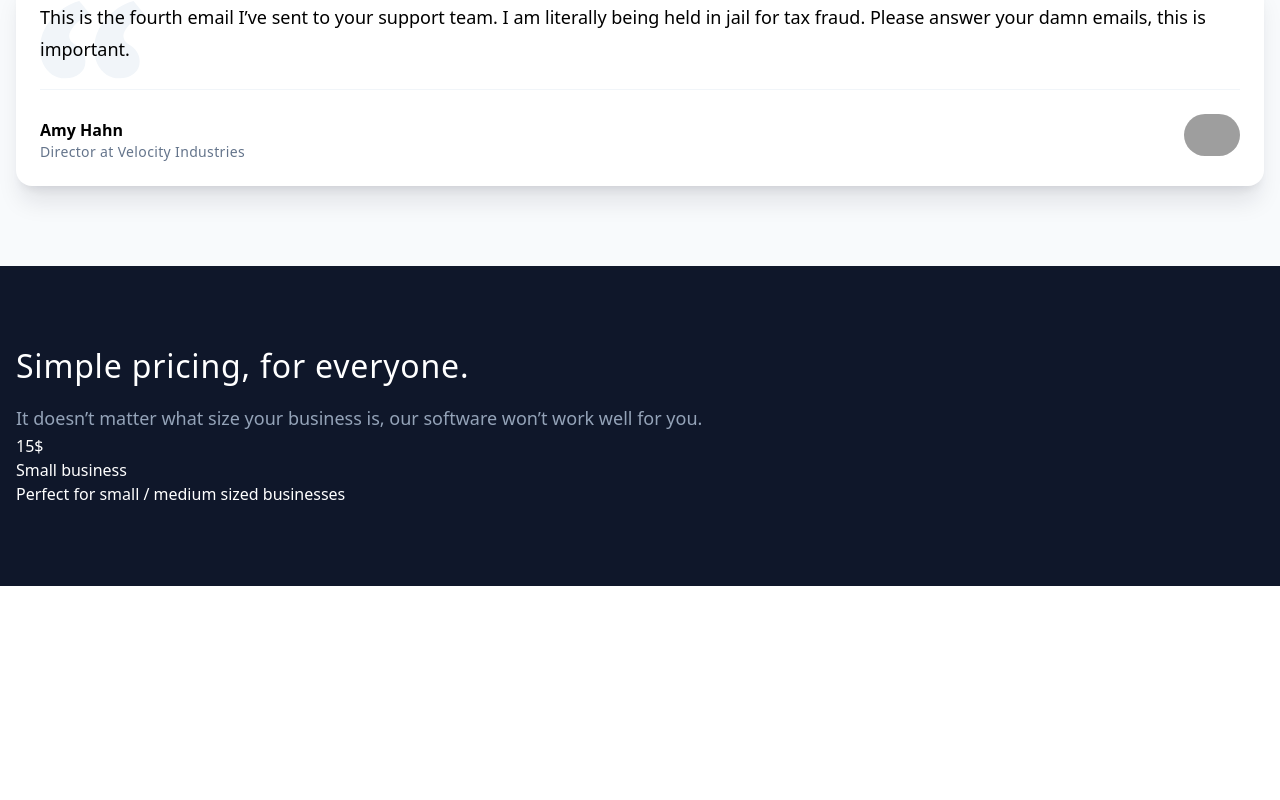
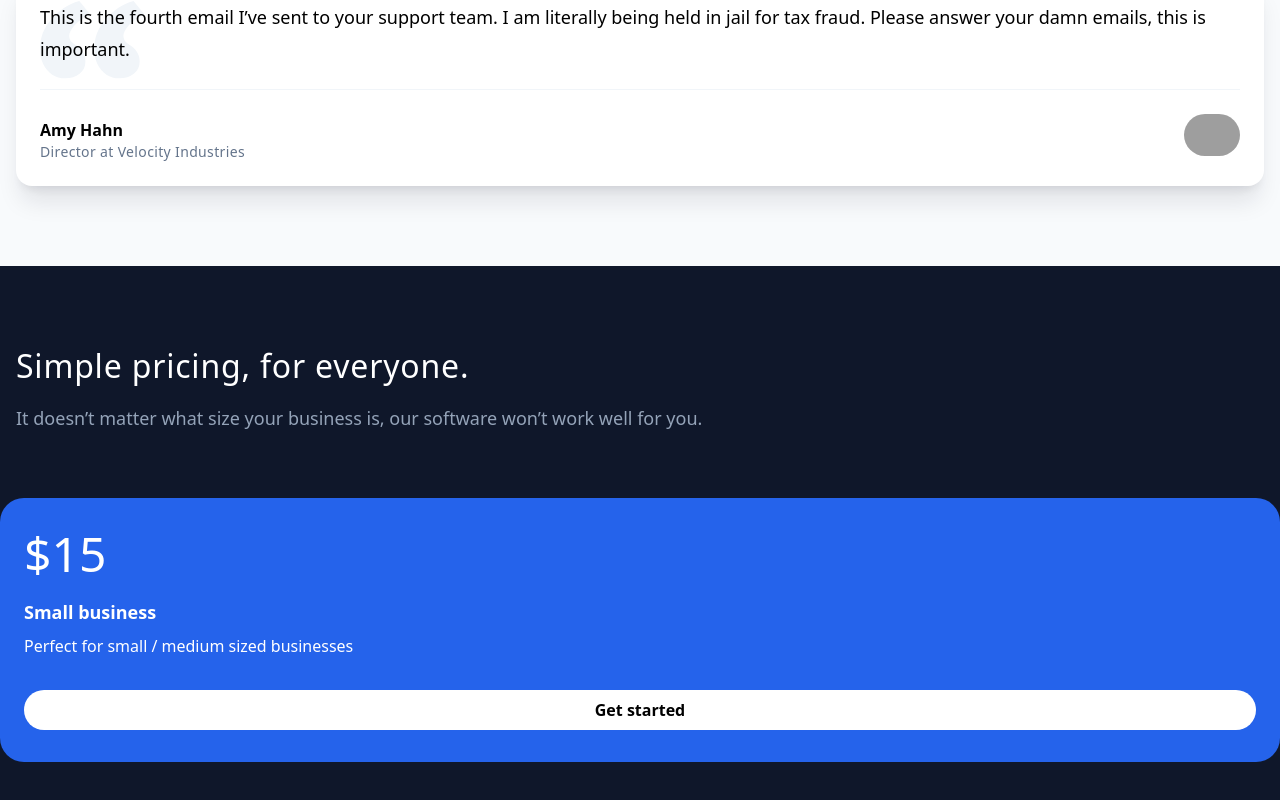
Before and after one commit to amine-omari/Taxpal-clone, a Next.js app: page / in a window 1280 px wide. Shown: the part 6916-7716 px from the top of the page. Before the commit the page ends 7502 px from the top, so only its background shows below. Built offline with nearby package versions, Linux system fonts and the light colour scheme; grey boxes are pictures that could not be loaded.

Commit message:
feat: add a link item to PlansCard component

```diff
--- a/components/PlansCard.jsx
+++ b/components/PlansCard.jsx
@@ -1,11 +1,21 @@
+import Link from "next/link";
 import React from "react";
 
 const PlansCard = () => {
   return (
-    <div className="text-white">
-      <p>15$</p>
-      <h3>Small business</h3>
-      <p>Perfect for small / medium sized businesses</p>
+    <div className="relative px-2 py-8 text-white">
+      <div className="absolute -left-4 -right-4 top-0 h-full rounded-3xl bg-blue-600"></div>
+      <div className="relative">
+        <p className="text-5xl">$15</p>
+        <h3 className="mt-5 text-lg font-semibold">Small business</h3>
+        <p className="mt-2">Perfect for small / medium sized businesses</p>
+        <Link
+          href="/"
+          className="mt-8 flex justify-center rounded-full bg-white px-4 py-2 font-semibold text-black hover:bg-blue-50"
+        >
+          Get started
+        </Link>
+      </div>
     </div>
   );
 };
--- a/components/PlansSection.jsx
+++ b/components/PlansSection.jsx
@@ -12,7 +12,7 @@ const PlansSection = () => {
       textColor="text-slate-400"
       padding="py-20"
     >
-      <div>
+      <div className="mt-16">
         <PlansCard />
       </div>
     </Container>
```
